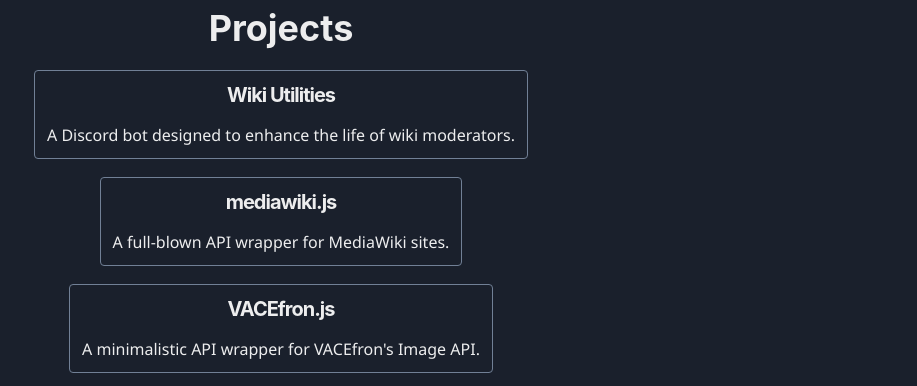
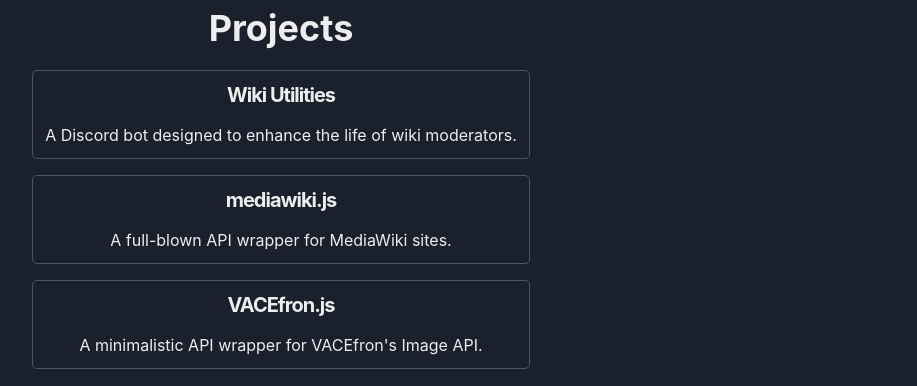
Before and after one commit to lavgup/lavgup.com, a Next.js app: page / in a window 1280 px wide. Shown: the part 524-910 px from the top of the page, without its empty margins (359-1276 px from the left). Built offline with nearby package versions, Linux system fonts and the light colour scheme.

Commit message:
Add custom font and fix home page (!!!)

```diff
--- a/components/Project.js
+++ b/components/Project.js
@@ -4,8 +4,10 @@ import {
     Link,
     Heading,
     Text,
-    Stack,
-    Container,
+    VStack,
+    Box,
+    Center,
+    Spacer,
     useColorMode
 } from '@chakra-ui/react';
 
@@ -13,31 +15,34 @@ function Project({ title, description, href }) {
     const { colorMode } = useColorMode();
     const borderColors = {
         light: 'gray.800',
-        dark: 'gray.500'
+        dark: 'gray.600'
     };
 
+    const bg = {
+        light: 'yellow.400',
+        dark: 'teal.900'
+    }
+
     return (
-        <Container centerContent>
+        <Box>
+            <Center>
             <Link
-                mb={4}
                 href={href}
                 title={title}
+                width="100%"
                 isExternal
                 _hover={{
-                    boxShadow: '0px 4px 20px rgba(0, 0, 0, 0.05)',
-                    textDecoration: 'none'
+                    bg: bg[colorMode]
                 }}
             >
-                <Flex
-                    align="center"
-                    border="1px solid"
+                <Box
+                    border="0.5px solid"
+                    borderRadius="5px"
                     borderColor={borderColors[colorMode]}
-                    borderRadius={4}
                     p={3}
                 >
-                    <Stack>
+                    <VStack>
                         <Heading
-                            as="h4"
                             size="md"
                             fontWeight="bold"
                             mb={2.5}
@@ -45,13 +50,14 @@ function Project({ title, description, href }) {
                         >
                             {title}
                         </Heading>
-                        <Text lineHeight={1.3} mt={1.5}>
+                        <Text lineHeight={1.3}>
                             {description}
                         </Text>
-                    </Stack>
-                </Flex>
+                    </VStack>
+                </Box>
             </Link>
-        </Container>
+            </Center>
+        </Box>
     )
 }
 
--- a/pages/_document.js
+++ b/pages/_document.js
@@ -1,12 +1,17 @@
 import Document, { Html, Head, Main, NextScript } from 'next/document';
-import GoogleFonts from 'next-google-fonts';
 
 class MyDocument extends Document {
     render() {
         return (
             <Html lang="en">
                 <Head>
-                    <GoogleFonts href="https://fonts.googleapis.com/css2?family=Inter:wght@400;600;700&display=swap" />
+                    <link
+                        rel="preload"
+                        href="/fonts/inter-var-latin.woff2"
+                        as="font"
+                        type="font/woff2"
+                        crossOrigin="anonymous"
+                    />
                     <link href="/static/favicon.ico" rel="shortcut icon" />
                     <link
                         rel="preconnect"
--- a/pages/index.js
+++ b/pages/index.js
@@ -66,7 +66,7 @@ export default function Home() {
                             Projects
                         </Heading>
 
-                        <Stack mt={5} spacing={0.5}>
+                        <Stack ml={3} mr={3} mt={5} mb={3} spacing={4}>
                             <Project
                                 title="Wiki Utilities"
                                 description="A Discord bot designed to enhance the life of wiki moderators."
--- a/styles/globals.css
+++ b/styles/globals.css
@@ -1,13 +1,15 @@
-*, body, html, p, h1, h2, h3, h4, h5 {
-  padding: 0;
-  margin: 0;
-  font-family: "Segoe UI", -apple-system, BlinkMacSystemFont,
-  Ubuntu, "Helvetica Neue", Arial, "Noto Sans", sans-serif,
-  "Apple Color Emoji", "Segoe UI Emoji", "Segoe UI Symbol", "Noto Color Emoji";
-  box-sizing: border-box;
+@font-face {
+  font-family: 'Inter';
+  font-style: normal;
+  font-weight: 100 900;
+  font-display: optional;
+  src: url(/fonts/inter-var-latin.woff2) format('woff2');
+  unicode-range: U+0000-00FF, U+0131, U+0152-0153, U+02BB-02BC, U+02C6, U+02DA,
+  U+02DC, U+2000-206F, U+2074, U+20AC, U+2122, U+2191, U+2193, U+2212, U+2215,
+  U+FEFF, U+FFFD;
 }
 
-a {
-  color: inherit;
-  text-decoration: none;
+pre {
+  -ms-overflow-style: none; /* IE and Edge */
+  scrollbar-width: none; /* Firefox */
 }
--- a/styles/theme.js
+++ b/styles/theme.js
@@ -14,7 +14,6 @@ const theme = extendTheme({
         initialColorMode: 'dark'
     },
     fonts: {
-        ...chakraTheme.fonts,
         body: 'Inter,-apple-system,BlinkMacSystemFont,"Segoe UI",Helvetica,Arial,sans-serif,"Apple Color Emoji","Segoe UI Emoji","Segoe UI Symbol"',
         heading: 'Inter,-apple-system,BlinkMacSystemFont,"Segoe UI",Helvetica,Arial,sans-serif,"Apple Color Emoji","Segoe UI Emoji","Segoe UI Symbol"'
     },
```
Also changed, not shown: public/fonts/inter-var-latin.woff2 (added), 1 other file (tests, documents, lock files or other folders).
